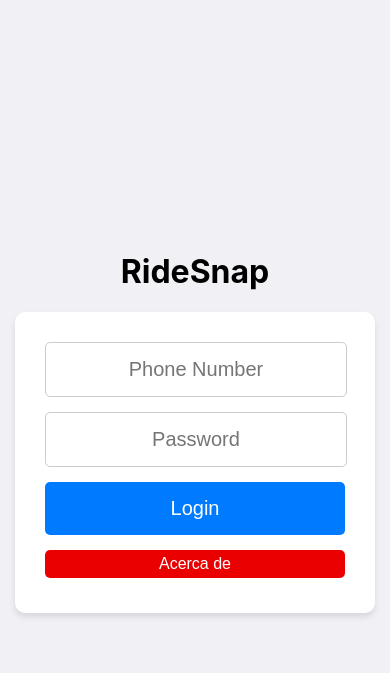
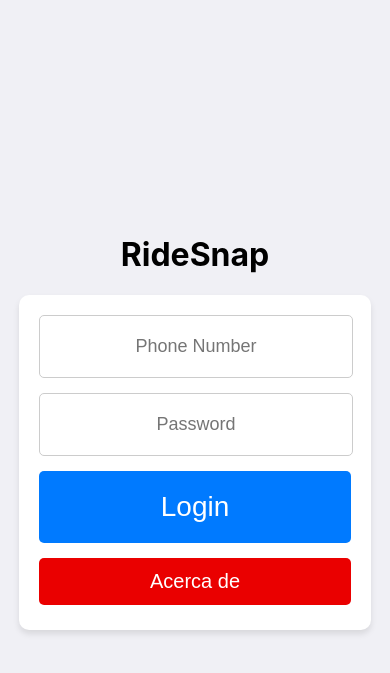
Before and after one commit to 0niiwiK/djandoWebProject, a Django app: page /login/ in a window 390 px wide. Shown: the top 673 px of the page. Run offline with Django 4.2, Linux system fonts and the light colour scheme.

Commit message:
Added almost all

```diff
--- a/myproject/carapp/templates/carapp/login.html
+++ b/myproject/carapp/templates/carapp/login.html
@@ -29,7 +29,7 @@
             max-width: 300px;
         }
         .container h1 {
-            font-size: 36px;
+            font-size: 42px;
             margin-bottom: 20px;
         }
         .login-container {
@@ -125,6 +125,36 @@
             text-decoration: none;
             cursor: pointer;
         }
+
+        @media (max-width: 600px) {
+            .container {
+                padding: 20px;
+                max-width: 80%;
+            }
+
+            .container h1 {
+                font-size: 32px;
+            }
+
+            .login-container input[type="text"], .login-container input[type="password"] {
+                padding: 20px 0px;
+                font-size: 18px;
+            }
+
+            .login-container button {
+                padding: 20px 15px;
+                font-size: 28px;
+            }
+
+            #acercade {
+                padding: 12px 15px;
+                font-size: 20px;
+            }
+
+            .modal-content {
+                width: 90%;
+                max-width: 90%;
+            }
     </style>
 </head>
 <body>
```
